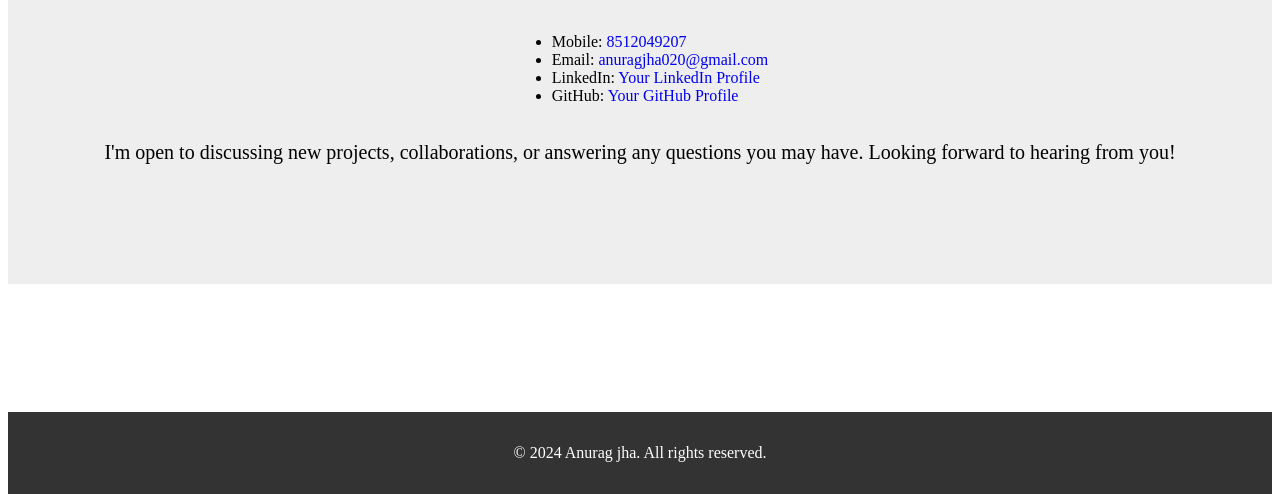
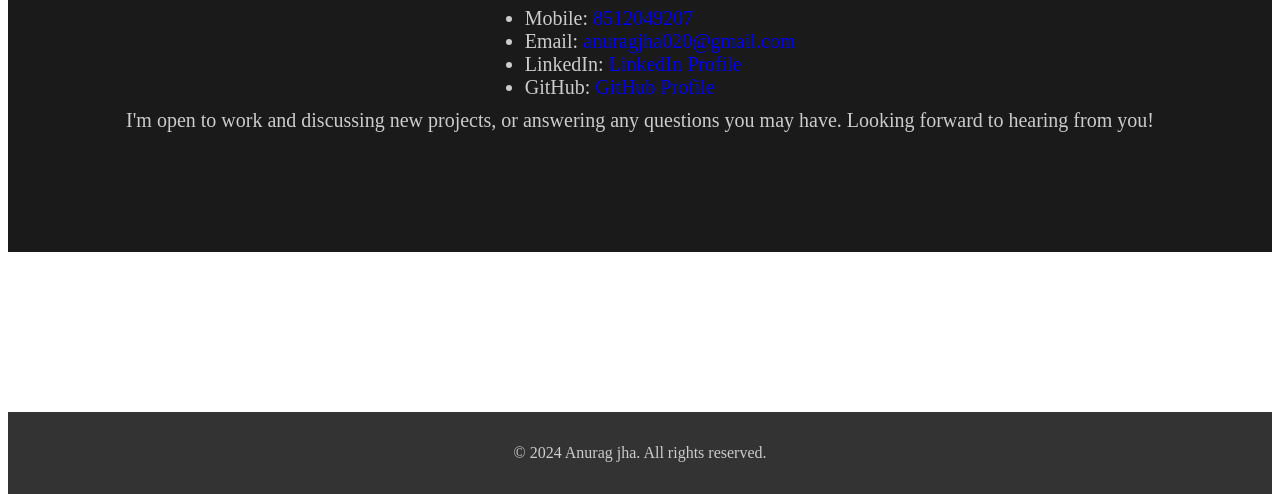
Before and after one commit to anuragjha020/Project-My-Portfolio, a plain HTML site: page contact.html in a window 1280 px wide. Shown: the part 314-808 px from the top of the page. Drawn offline with Linux system fonts and the light colour scheme.

Commit message:
Second commit for some modification

```diff
--- a/contact.html
+++ b/contact.html
@@ -19,7 +19,7 @@
             <a href="/experience.html">Experience</a>
         </Header>
         <main class="main">
-            <section id="contact" class="section">
+            <section id="section" class="section_main">
                 <h2>Contact Me</h2>
                 <p>Feel free to reach out to me via the following channels:</p>
                 <div class="channels">
@@ -28,13 +28,13 @@
                             <a href="#">8512049207</a>
                         </li>
                         <li>Email: <a href="mailto:your-email@example.com">anuragjha020@gmail.com</a></li>
-                        <li>LinkedIn: <a href="https://linkedin.com/in/yourprofile" target="_blank">Your LinkedIn Profile</a></li>
-                        <li>GitHub: <a href="https://github.com/yourusername" target="_blank">Your GitHub Profile</a></li>
+                        <li>LinkedIn: <a href="https://linkedin.com/in/yourprofile" target="_blank">LinkedIn Profile</a></li>
+                        <li>GitHub: <a href="https://github.com/yourusername" target="_blank">GitHub Profile</a></li>
                     </ul>
                 </div>
 
 
-                <p>I'm open to discussing new projects, collaborations, or answering any questions you may have. Looking forward to hearing from you!</p>
+                <p>I'm open to work and discussing new projects,  or answering any questions you may have. Looking forward to hearing from you!</p>
             </section>
         </main>
         <footer class="footer">
--- a/index.css
+++ b/index.css
@@ -51,9 +51,11 @@ body {
     object-fit: cover;
 }
 
-main {
+.main {
     flex: 1;
+    color: #FFFFFF;
 }
+
 
 .cta-button {
     display: inline-block;
@@ -70,7 +72,8 @@ main {
 .section_main {
     text-align: center;
     padding: 100px 20px;
-    background: #eee;
+    /* background: #eee; */
+    background: #1A1A1A;
 }
 
 .section_main h1 {
@@ -78,9 +81,11 @@ main {
     margin-bottom: 10px;
 }
 
-.section_main p {
+.section_main p,ul {
     font-size: 1.25rem;
     margin-bottom: 20px;
+    color: #CCCCCC; /* Light grey for paragraphs to ensure readability */
+    margin: 0 0 10px 0;
 }
 
 .section_main ul {
@@ -92,7 +97,7 @@ main {
 
 .footer {
     background-color: #333333;
-    color: #FFFFFF;
+    color: #CCCCCC;
     padding: 2rem;
     text-align: center;
 }
@@ -100,23 +105,23 @@ main {
 
 /* contact and experience css */
 
-.section {
+#section {
     text-align: center;
     padding: 100px 20px;
-    background: #eee;
+    /* background: #eee; */
 }
 
-.section h2 {
+#section h2 {
     font-size: 2.5rem;
     margin-bottom: 10px;
 }
 
-.section p {
+#section p {
     font-size: 1.25rem;
     margin-bottom: 20px;
 }
 
-.section ul {
+#section ul {
     text-align: left;
 }
 
@@ -128,3 +133,9 @@ main {
 .channels a {
     text-decoration: none;
 }
+
+/* pseudo class */
+
+.header a:hover {
+    color: aqua;
+}
```
Also changed, not shown: experience.html (+1 -1 lines), index.html (+1 -1 lines), project.html (+1 -1 lines).
